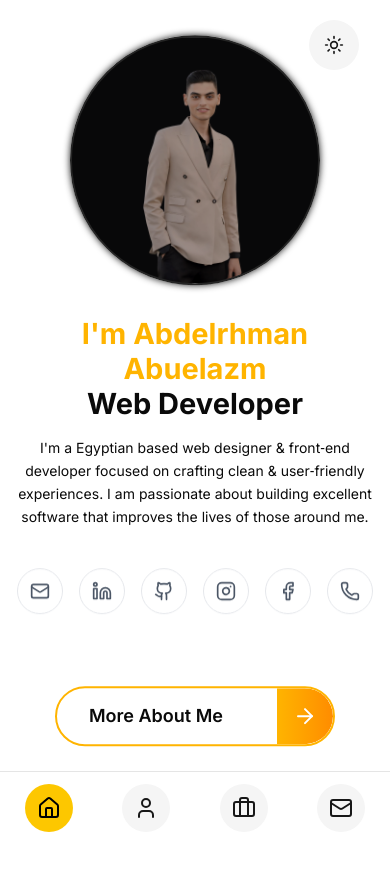
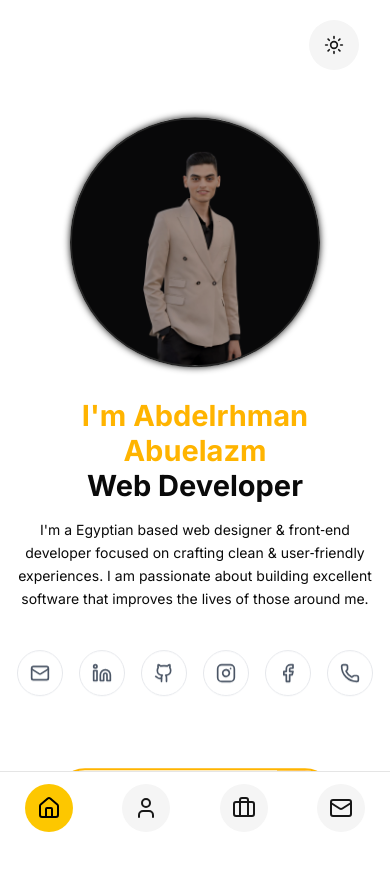
Before and after one commit to Abdo293/main-portfolio, a Next.js app: page / in a window 390 px wide. Shown: the top 870 px of the page. Before the commit the page ends 844 px from the top, so only its background shows below. Built offline with nearby package versions, Linux system fonts and the light colour scheme.

Commit message:
mobile layout edit

```diff
--- a/components/hero-section/hero-section.tsx
+++ b/components/hero-section/hero-section.tsx
@@ -12,9 +12,9 @@ export default function HeroSection() {
       <div className="bg-[#ffb400] fixed left-[-87%] -top-1/2 h-[200%] w-full rotate-[-15deg] max-lg:hidden z-[1]"></div>
 
       {/* Container for positioning content */}
-      <div className="relative z-10 container mx-auto pt-10 flex flex-col lg:flex-row items-center max-lg:absolute max-lg:top-1/2 max-lg:transform max-lg:translate-y-[-60%] max-md:mt-12">
+      <div className="relative z-10 container mx-auto pt-10 flex flex-col lg:flex-row items-center max-lg:absolute max-lg:top-1/2 max-lg:transform max-lg:translate-y-[-60%] max-md:mt-10">
         {/* Image container with higher z-index to appear above the background */}
-        <div className="img-container w-full lg:w-1/3 flex justify-center lg:justify-start">
+        <div className="img-container w-full lg:w-1/3 flex justify-center lg:justify-start max-md:mt-[330px]">
           <div className="img relative lg:fixed rounded-[50%] lg:rounded-none w-[250px] sm:w-[260px] md:w-[300px] lg:w-[400px] xl:w-[500px] h-[250px] sm:h-[260px] md:h-[300px] lg:h-[calc(100vh-80px)] overflow-hidden"></div>
         </div>
 
@@ -59,7 +59,7 @@ export default function HeroSection() {
             ))}
           </div>
 
-          <div className="max-md:mb-10">
+          <div className="max-md:mb-[110px]">
             <AnimatedButton txt="More About Me" link="/about" />
           </div>
         </div>
--- a/components/projects/projects-section.tsx
+++ b/components/projects/projects-section.tsx
@@ -322,7 +322,7 @@ export default function Projects() {
           </section>
 
           {/* Contact CTA */}
-          <div className="max-md:mb-10">
+          <div>
             <AnimatedButton txt="Get In Touch" link="/contact" />
           </div>
         </div>
```
